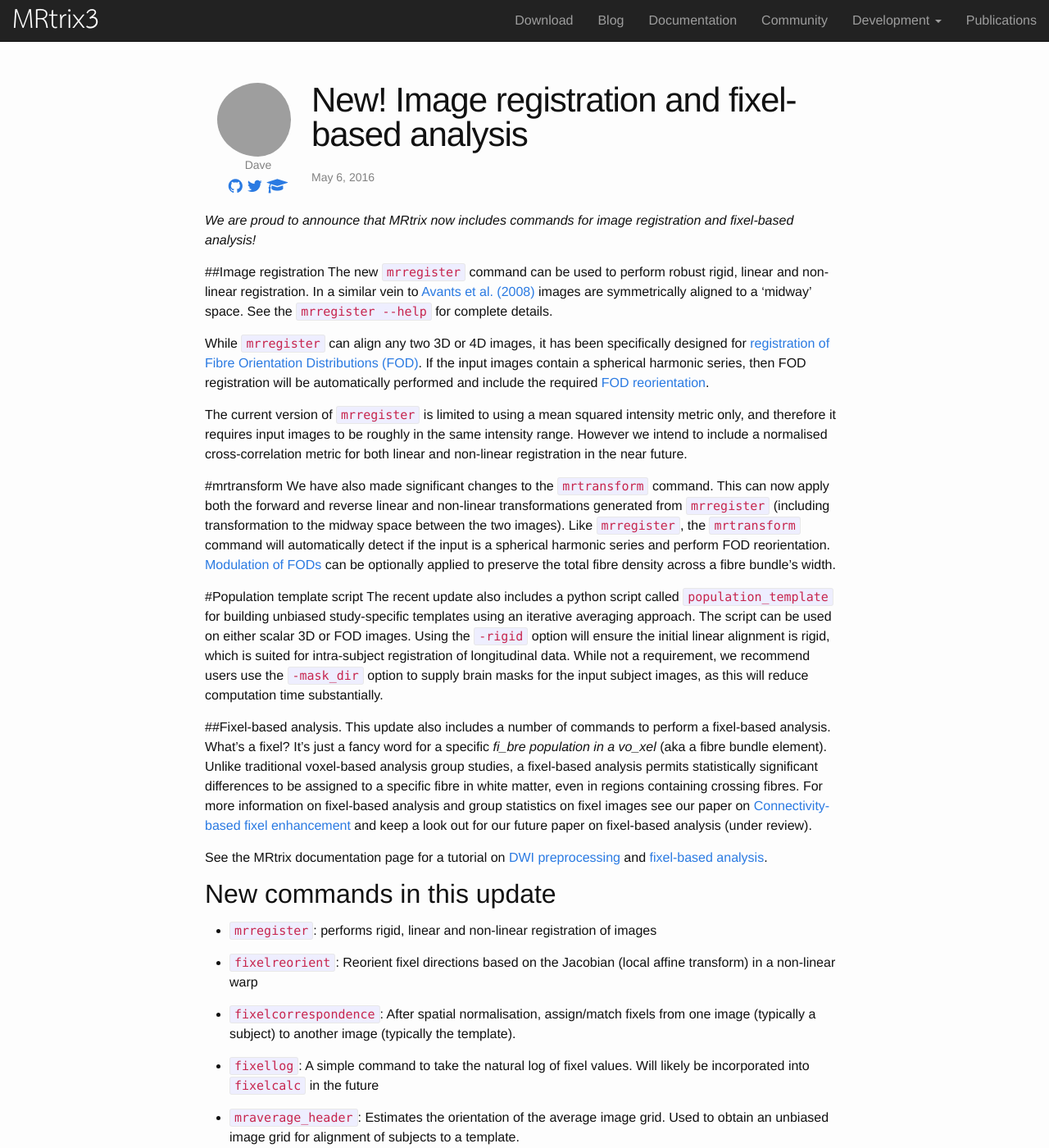
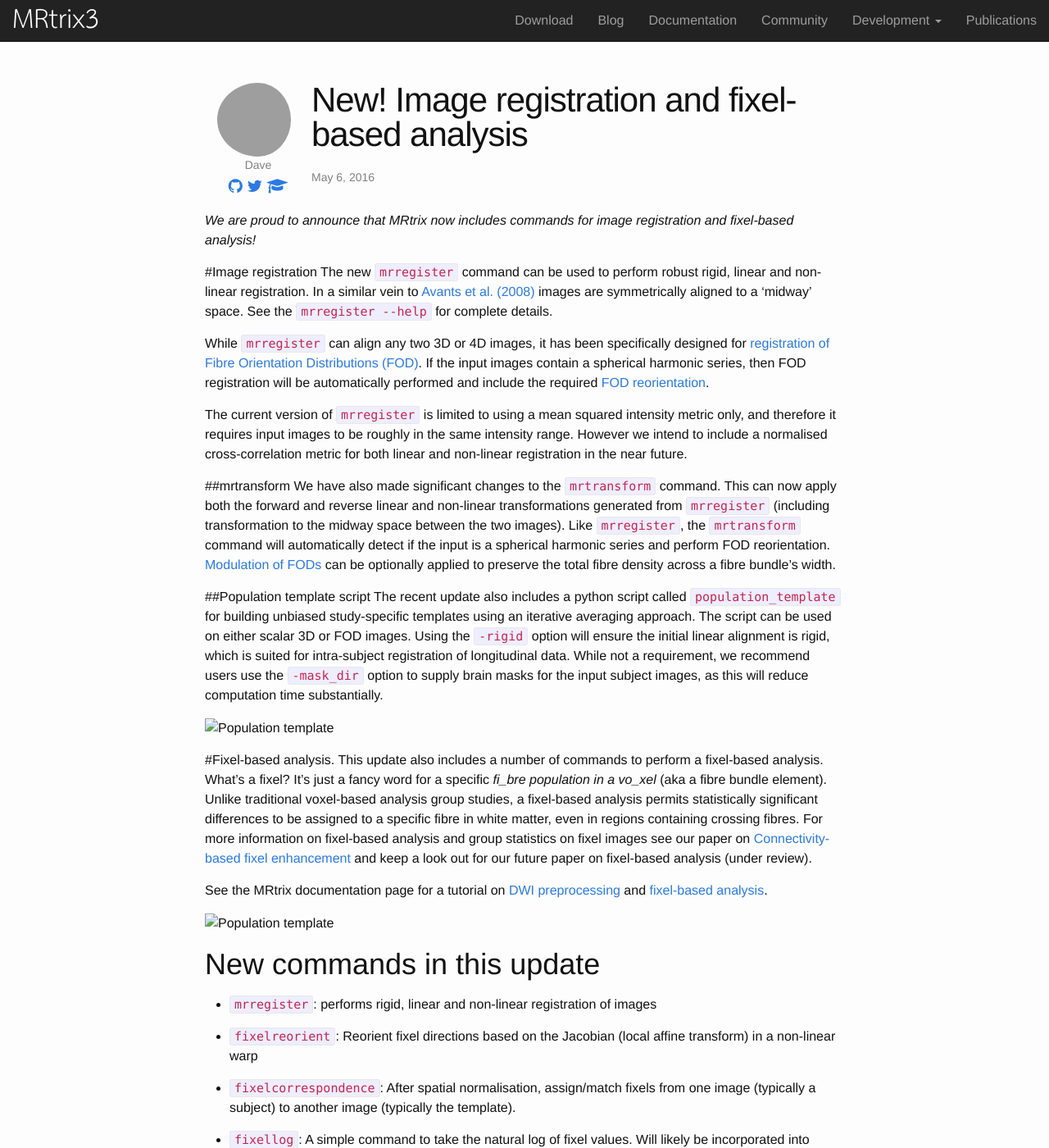
Before and after one commit to MRtrix3/MRtrix3.github.io, a Jekyll site: the page built from _posts/2016/05/2016-05-06-new!-image-registration-and-fixel-based-analysis.md, in a window 1280 px wide and 1400 px high. Shown: the whole window at 82% size. Built offline with Jekyll 4.4.1, drawn with Linux system fonts in a browser that asks for light colours; nearby versions of some CDN libraries; grey boxes are pictures that could not be loaded.

Commit message:
Fix headings size in registration blog posts

```diff
--- a/_posts/2016/05/2016-05-06-new!-image-registration-and-fixel-based-analysis.md
+++ b/_posts/2016/05/2016-05-06-new!-image-registration-and-fixel-based-analysis.md
@@ -9,28 +9,30 @@
 _We are proud to announce that MRtrix now includes commands for image registration and fixel-based analysis!_
 
 
-##Image registration
+#Image registration
 The new `mrregister` command can be used to perform robust rigid, linear and non-linear registration. In a similar vein to [Avants et al. (2008)](http://www.ncbi.nlm.nih.gov/pubmed/17659998) images are symmetrically aligned to a 'midway' space. See the `mrregister --help` for complete details.
 
 While `mrregister` can align any two 3D or 4D images, it has been specifically designed for [registration of Fibre Orientation Distributions (FOD)](http://www.ncbi.nlm.nih.gov/pubmed/21316463). If the input images contain a spherical harmonic series, then FOD registration will be automatically performed and include the required [FOD reorientation](http://www.ncbi.nlm.nih.gov/pubmed/22183751).
 
 The current version of `mrregister` is limited to using a mean squared intensity metric only, and therefore it requires input images to be roughly in the same intensity range. However we intend to include a normalised cross-correlation metric for both linear and non-linear registration in the near future.
 
-#mrtransform
+##mrtransform
 We have also made significant changes to the `mrtransform` command. This can now apply both the forward and reverse linear and non-linear transformations generated from `mrregister` (including transformation to the midway space between the two images). Like `mrregister`, the `mrtransform` command will automatically detect if the input is a spherical harmonic series and perform FOD reorientation. [Modulation of FODs](http://www.ncbi.nlm.nih.gov/pubmed/22036682) can be optionally applied to preserve the total fibre density across a fibre bundle's width.
 
-#Population template script
+##Population template script
 The recent update also includes a python script called `population_template` for building unbiased study-specific templates using an iterative averaging approach. The script can be used on either scalar 3D or FOD images. Using the `-rigid` option will ensure the initial linear alignment is rigid, which is suited for intra-subject registration of longitudinal data.  While not a requirement, we recommend users use the `-mask_dir` option to supply brain masks for the input subject images, as this will reduce computation time substantially.
 
+![Population template](images/frontpage/registration.jpg)
 
-
-##Fixel-based analysis.
+#Fixel-based analysis.
 This update also includes a number of commands to perform a fixel-based analysis. What's a fixel? It's just a fancy word for a specific _fi_bre population in a vo_xel_ (aka a fibre bundle element). Unlike traditional voxel-based analysis group studies, a fixel-based analysis permits statistically significant differences to be assigned to a specific fibre in white matter, even in regions containing crossing fibres. For more information on fixel-based analysis and group statistics on fixel images see our paper on [Connectivity-based fixel enhancement](http://www.ncbi.nlm.nih.gov/pubmed/26004503) and keep a look out for our future paper on fixel-based analysis (under review).
 
 See the MRtrix documentation page for a tutorial on [DWI preprocessing](http://mrtrix.readthedocs.io/en/latest/workflows/DWI_preprocessing_for_quantitative_analysis.html) and [fixel-based analysis](http://mrtrix.readthedocs.io/en/latest/workflows/fixel_based_analysis.html).
 
+![Population template](images/frontpage/fixel-based-analysis.jpg)
 
-## New commands in this update
+
+# New commands in this update
 - `mrregister`: performs rigid, linear and non-linear registration of images
 
 - `fixelreorient`: Reorient fixel directions based on the Jacobian (local affine transform) in a non-linear warp
```
